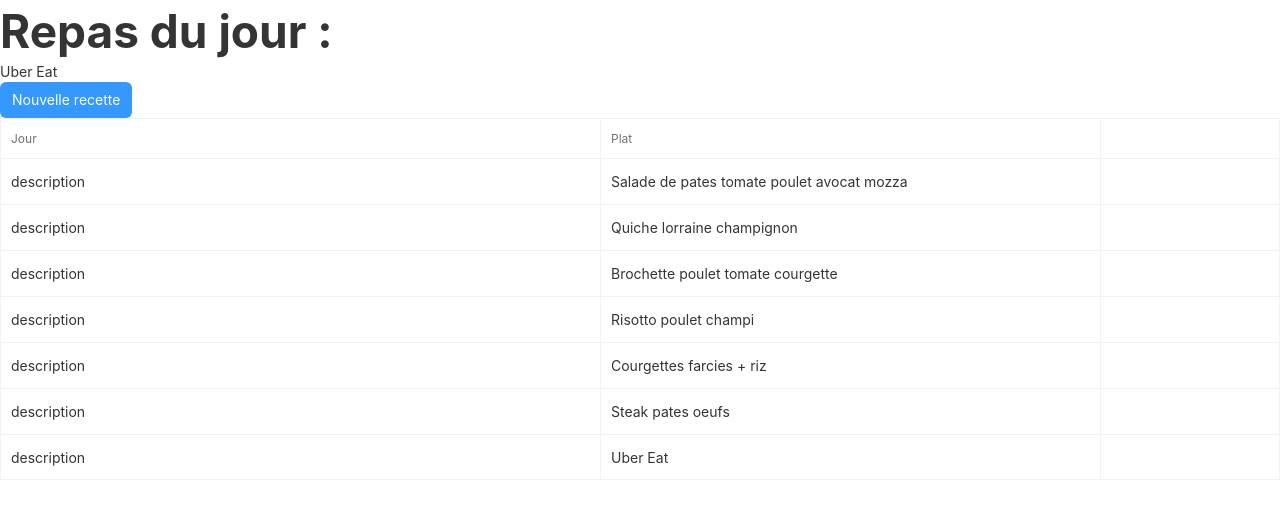
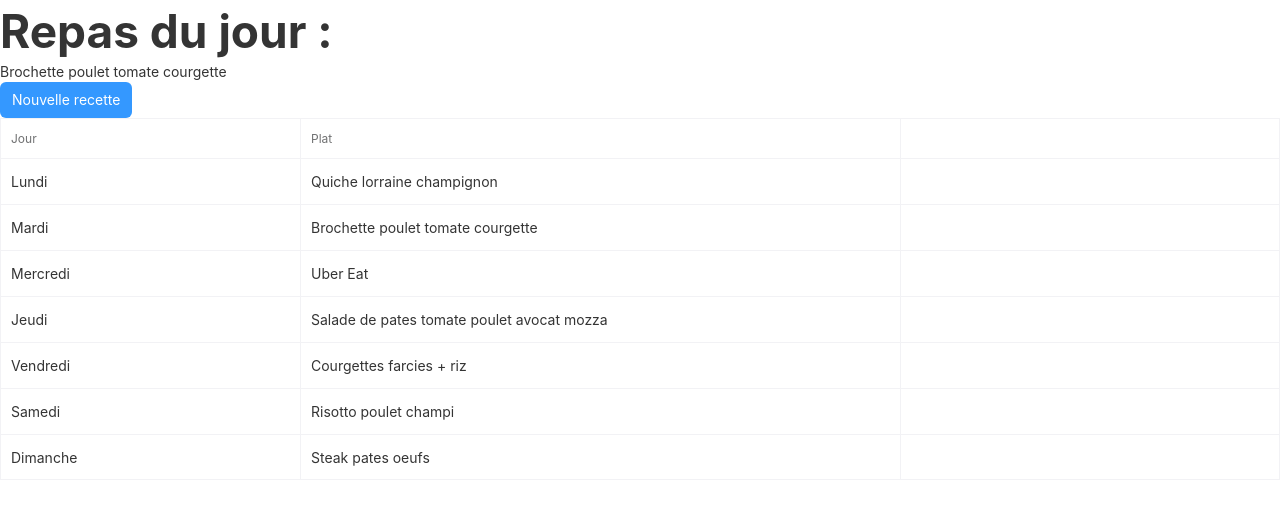
Before and after one commit to Alexandre-Vernet/Weekly-Meal, a React (Create React App) app: page / in a window 1280 px wide. Shown: the top 518 px of the page. Built offline with nearby package versions, Linux system fonts and the light colour scheme.

Commit message:
Feat - Display week days in Table

```diff
--- a/src/App.js
+++ b/src/App.js
@@ -44,11 +44,11 @@ export class App extends React.Component {
                     onClick={ () => this.setState({ drawerOpen: true }) }
                 >
 
+                    <Table.Column width={ 300 } fixed resizable>
+                        <Table.HeaderCell>Jour</Table.HeaderCell>
+                        <Table.Cell dataKey="day"/>
+                    </Table.Column>
                     <Table.Column width={ 600 } fixed resizable>
-                        <Table.HeaderCell>Jour</Table.HeaderCell>
-                        <Table.Cell dataKey="description"/>
-                    </Table.Column>
-                    <Table.Column width={ 500 } fixed resizable>
                         <Table.HeaderCell>Plat</Table.HeaderCell>
                         <Table.Cell dataKey="title"/>
                     </Table.Column>
--- a/src/Cooking.js
+++ b/src/Cooking.js
@@ -13,7 +13,16 @@ export class Cooking {
     }
 
     static getCookingForWeek() {
-        // Get all cooking
-        return cooking;
+        const weekDays = ["Lundi", "Mardi", "Mercredi", "Jeudi", "Vendredi", "Samedi", "Dimanche"];
+
+        // Get cooking with 7 meals without duplicates and add week days for each element
+        return cooking.sort(() => Math.random() - 0.5).slice(0, 7).map((cooking, index) => {
+            return {
+                ...cooking,
+                description: cooking.description,
+                title: cooking.title,
+                day: weekDays[index]
+            };
+        });
     }
 }
```
